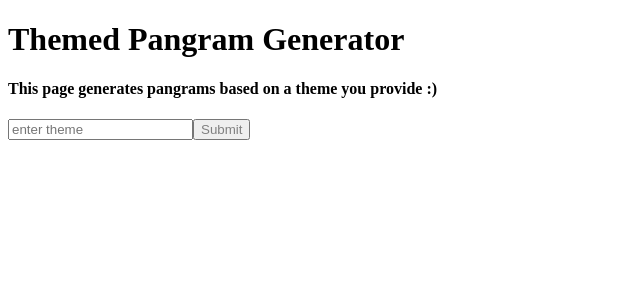
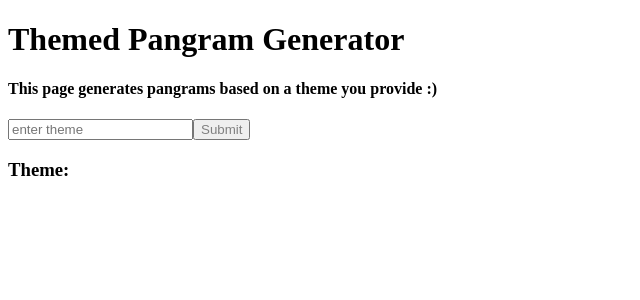
Before and after one commit to jchinrichs7/themed-pangram, an Angular app: page / in a window 1280 px wide. Shown: the top 300 px of the page, without its empty margins (0-640 px from the left). Built offline with nearby package versions, Linux system fonts and the light colour scheme.

Commit message:
added part of speech lookup

```diff
--- a/src/app/theme-box/theme-box.component.html
+++ b/src/app/theme-box/theme-box.component.html
@@ -2,6 +2,6 @@
 	<input type="text" ngModel id="text" name="theme" placeholder="enter theme">
 	<button type="button" (click)="submitThemeButton()" id="submitButton">Submit</button>
 </form>
-<h3 *ngIf="errorMsg==''">{{theme.value}}</h3>
+<h3 *ngIf="errorMsg==''">Theme: {{theme.value}}</h3>
 <h4 *ngIf="errorMsg!=''">{{errorMsg}}</h4>
 <h6 *ngFor="let word of association">{{word}}</h6>
--- a/src/app/theme-box/theme-box.component.ts
+++ b/src/app/theme-box/theme-box.component.ts
@@ -48,14 +48,25 @@ export class ThemeBoxComponent implements OnInit {
     .catch(err => this.setError(err));
   }
 
+  getPartsOfSpeech(arr:any)
+  {
+    for (let i = 0; i < arr.length; i++)
+    {
+      console.log(this.theme.value + ": " + arr[i].partOfSpeech)
+    }
+  }
+
   //this is if the user hits enter on the box
   submitThemeEnterKey(val: string)
   {
     this.theme.value = val;
     this.getAssociatedWords(this.theme.value)
+
+    fetch('https://api.dictionaryapi.dev/api/v2/entries/en/'+this.theme.value.toString())
+    .then(response => response.json())
+    .then(response => this.getPartsOfSpeech(response[0].meanings))
+
   }
-
-
 
   constructor() { }
 
```
